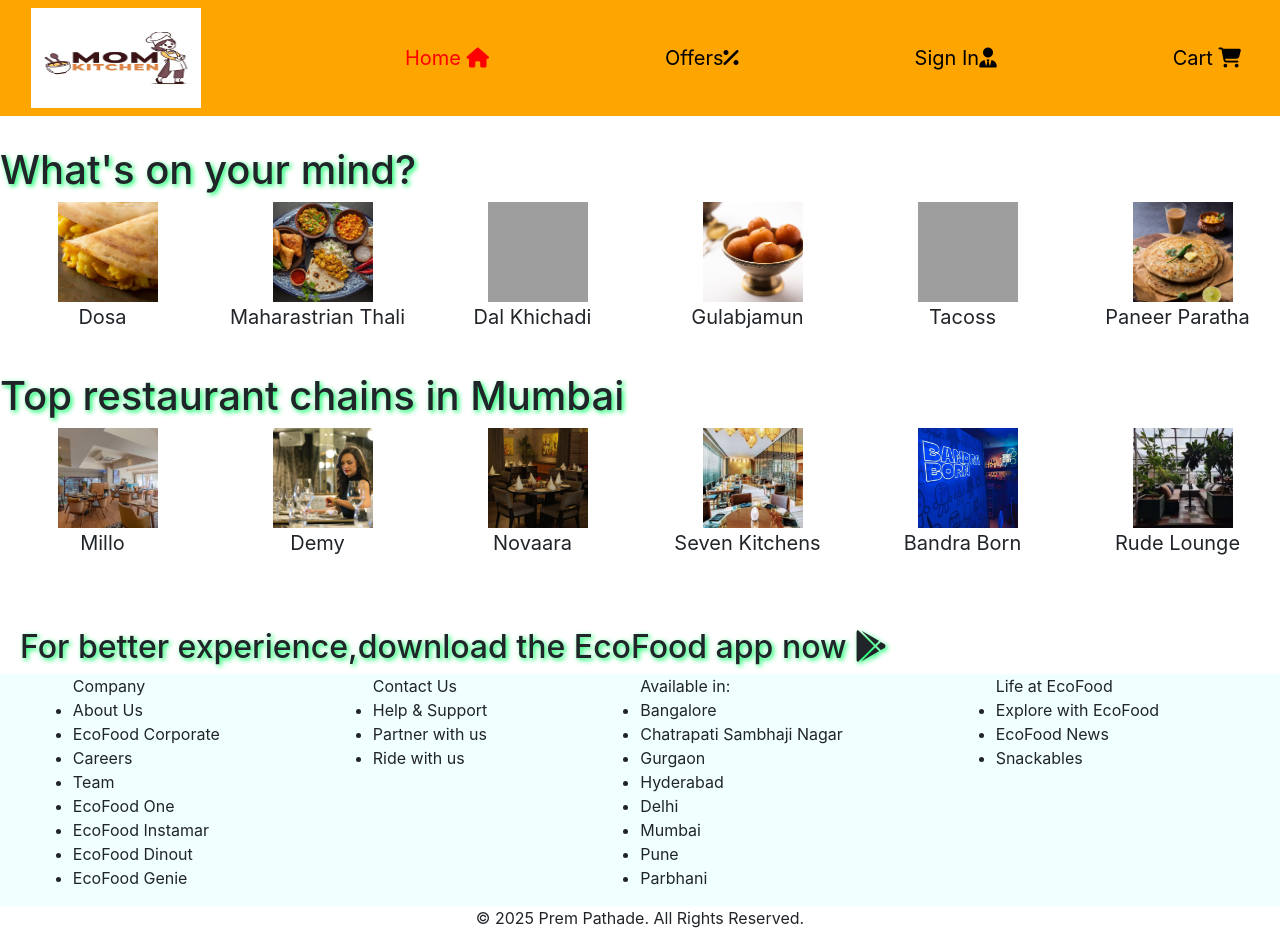
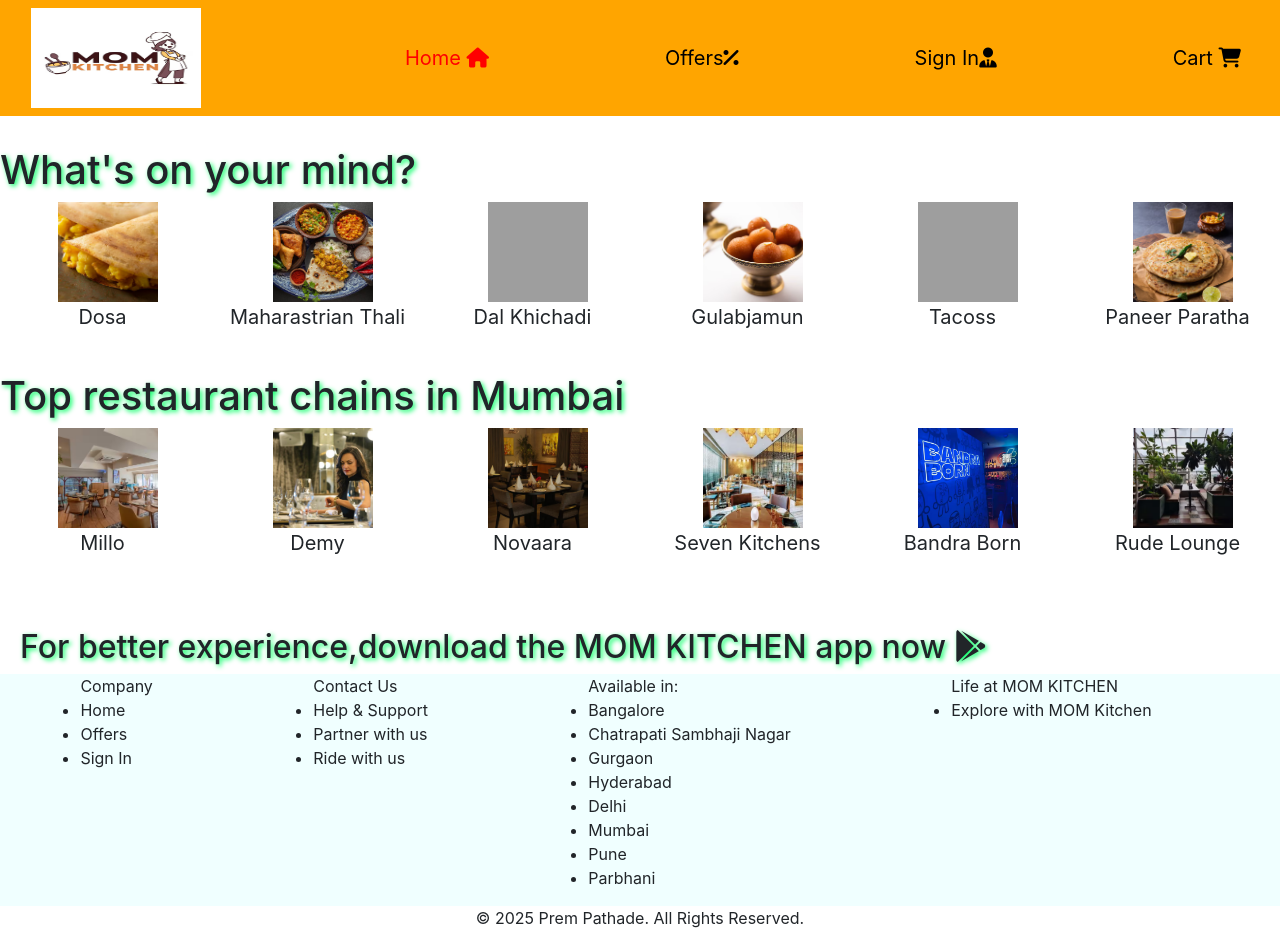
Before and after one commit to prempathade/Mom-s-Kitchen, a plain HTML site: page index.html in a window 1280 px wide. Drawn offline with nearby package versions, Linux system fonts and the light colour scheme; grey boxes are pictures that could not be loaded.

Commit message:
index.html

```diff
--- a/index.html
+++ b/index.html
@@ -159,17 +159,12 @@
 </script>
     <footer>
         <div class="box6">
-            <h2>For better experience,download the EcoFood app now <i class="fa-brands fa-google-play"></i></h2>
+            <h2>For better experience,download the MOM KITCHEN app now <i class="fa-brands fa-google-play"></i></h2>
             <div class="box7">
                 <ul id="u1">Company
-                    <li>About Us</li>
-                    <li>EcoFood Corporate</li>
-                    <li>Careers</li>
-                    <li>Team</li>
-                    <li>EcoFood One</li>
-                    <li>EcoFood Instamar</li>
-                    <li>EcoFood Dinout</li>
-                    <li>EcoFood Genie</li>
+                    <li><a href"index.html">Home</a></li>
+                    <li><a href"offer.html">Offers</a></li>
+                    <li><a href"sign in.html">Sign In</a></li>
                 </ul>
                 <ul id="u2">Contact Us
                     <li>Help & Support</li>
@@ -188,13 +183,8 @@
                     <li>Parbhani</li>
 
                 </ul>
-                <ul id="u4">Life at EcoFood
-                <li>Explore with EcoFood</li>
-                <li>EcoFood News</li>
-                <li>Snackables</li>
-
-
-
+                <ul id="u4">Life at MOM KITCHEN
+                <li>Explore with MOM Kitchen</li>
                 </ul>
             </div>
         </div>
```
